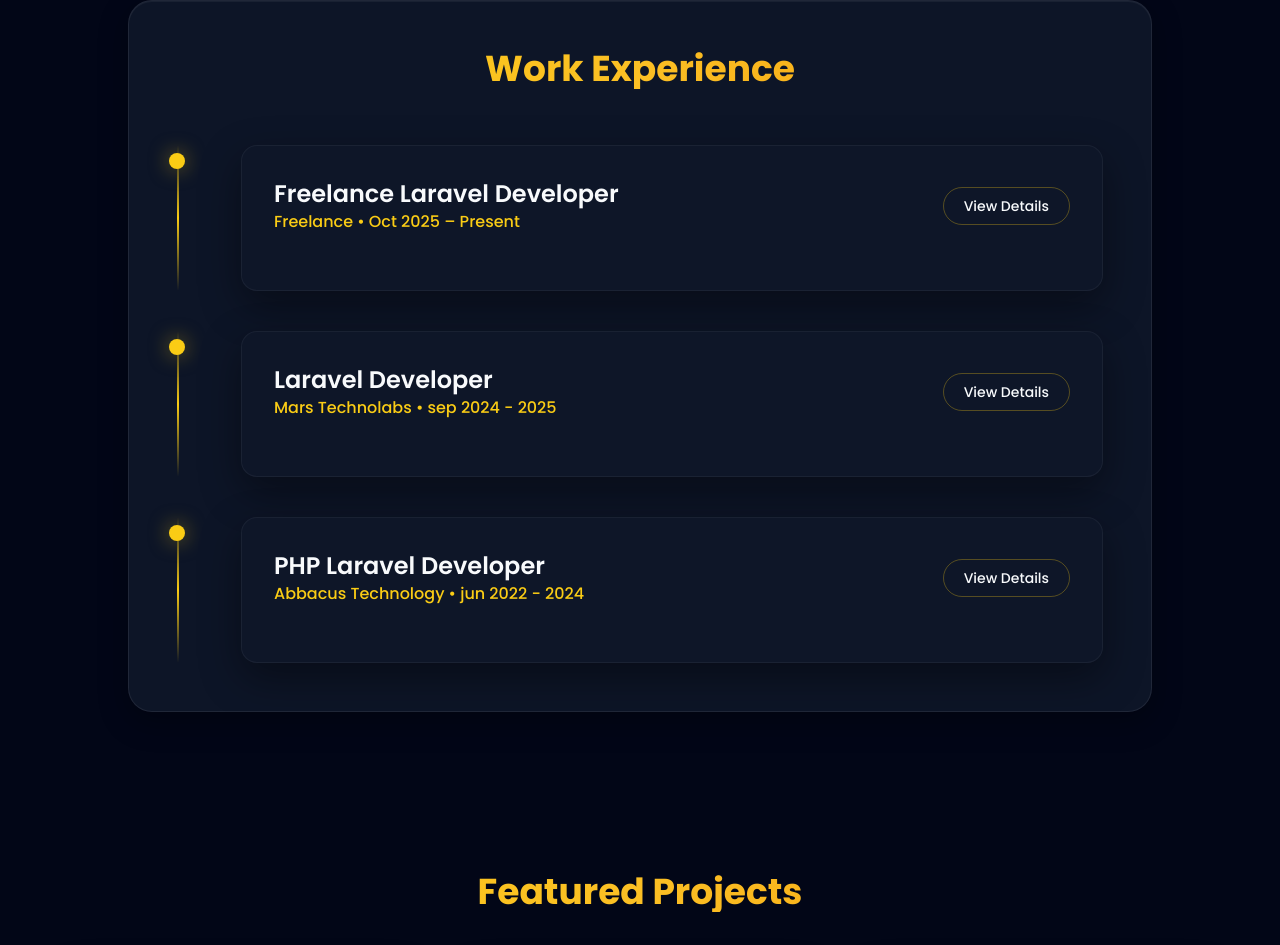
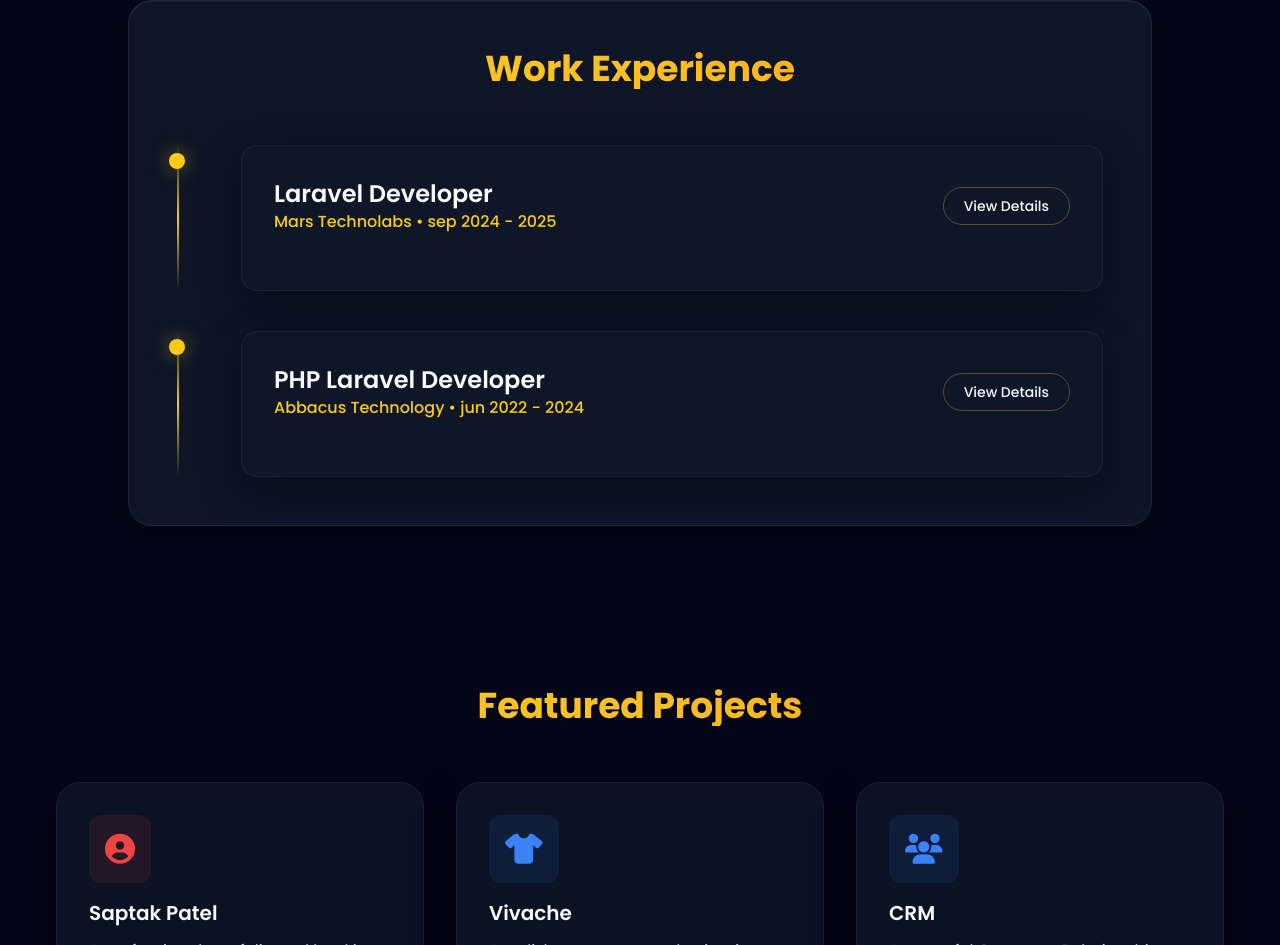
Before and after one commit to dppatel7955/portfolio, a plain HTML site: page index.html in a window 1280 px wide. Shown: the part 2198-3143 px from the top of the page. Drawn offline with nearby package versions, Linux system fonts and the light colour scheme.

Commit message:
experince

```diff
--- a/index.html
+++ b/index.html
@@ -830,7 +830,7 @@
 
         <div class="space-y-10 stagger-container">
           <!-- Experience Item 1 -->
-          <div class="timeline-item stagger-item">
+          <!-- <div class="timeline-item stagger-item">
             <div class="timeline-dot"></div>
 
             <div class="glass-card p-6 md:p-8 rounded-2xl ml-4 md:ml-8">
@@ -869,7 +869,7 @@
                 </div>
               </div>
             </div>
-          </div>
+          </div> -->
 
           <!-- Experience Item 2 -->
           <div class="timeline-item stagger-item">
```
